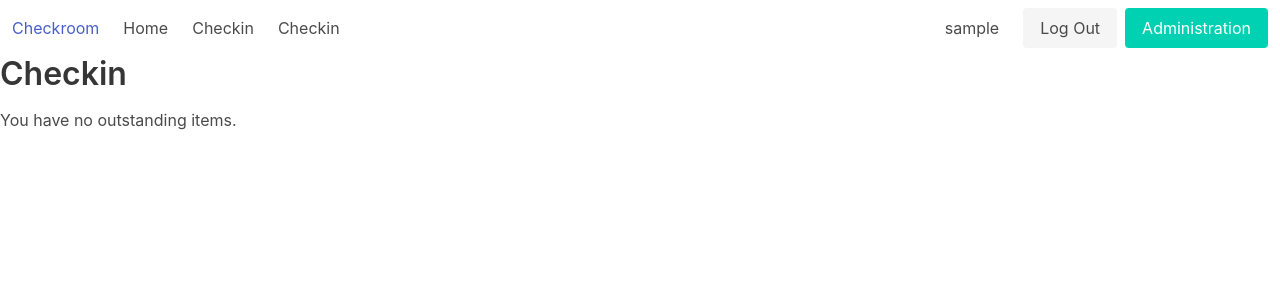
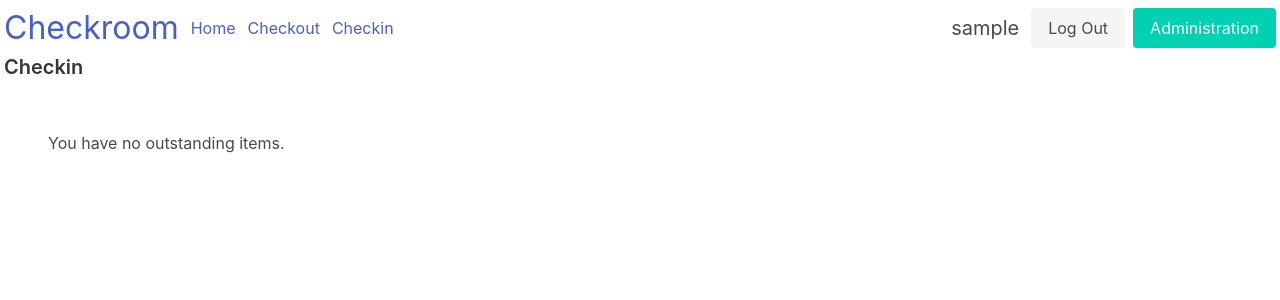
Before and after one commit to GIX-C4RT/checkroom-web-interface, a Flask app: page /checkin in a window 1280 px wide. Shown: the top 300 px of the page. Run offline with Flask 2, Linux system fonts and the light colour scheme; the visitor is signed in with stand-in values (Sample User, id 1); data comes from the database, SQL or seed files in the repository; data that the repository does not hold is empty.

Commit message:
made interface look nicer, replaced homepage placeholder with item lists

```diff
--- a/checkroom/checkroom.py
+++ b/checkroom/checkroom.py
@@ -11,7 +11,9 @@ bp = Blueprint('checkroom', __name__)
 @bp.route('/')
 @login_required
 def index():
-    return render_template('checkroom/index.html.jinja')
+    my_items = get_items(borrower=g.user["id"])
+    available_items = get_items()
+    return render_template('checkroom/index.html.jinja', my_items=my_items, available_items=available_items)
 
 def get_items(borrower=None):
     db = get_db()
@@ -66,12 +68,13 @@ def checkout():
                     ' WHERE id = ?',
                     (id,)
                 ).fetchone()
-
-                flash("Successfully checked out " + item_name["name"])
+                success_message = "Successfully checked out " + item_name["name"] + ". " + \
+                    "Please wait for the robot to bring you your item."
+                flash(success_message)
     if error is not None:
         flash(error)
     available_items = get_items()
-    print(available_items)
+    # print(available_items)
     return render_template('/checkroom/checkout.html.jinja', available_items=available_items)
 
 @bp.route('/checkin', methods=('GET', 'POST'))
@@ -114,5 +117,5 @@ def checkin():
     if error is not None:
         flash(error)
     my_items = get_items(borrower=g.user["id"])
-    print(my_items)
+    # print(my_items)
     return render_template('/checkroom/checkin.html.jinja', my_items=my_items)
--- a/checkroom/templates/auth/login.html.jinja
+++ b/checkroom/templates/auth/login.html.jinja
@@ -1,10 +1,6 @@
 {% extends 'base.html.jinja' %}
 
-{% block title %}Login{% endblock %}
-
-{% block header %}
-    <h1 class="title">Log In</h1>
-{% endblock %}
+{% block title %}Log In{% endblock %}
 
 {% block content %}
 <div class="container is-max-desktop">
--- a/checkroom/templates/auth/register.html.jinja
+++ b/checkroom/templates/auth/register.html.jinja
@@ -1,10 +1,6 @@
 {% extends 'base.html.jinja' %}
 
 {% block title %}Register{% endblock %}
-
-{% block header %}
-    <h1 class="title">Register</h1>
-{% endblock %}
 
 {% block content %}
 <div class="container is-max-desktop">
--- a/checkroom/templates/base.html.jinja
+++ b/checkroom/templates/base.html.jinja
@@ -3,30 +3,28 @@
     <head>
         <meta charset="utf-8">
         <meta name="viewport" content="width=device-width, initial-scale=1">
-        <title>{% block title %}{% endblock %} - Checkroom</title>
+        <title>{% block title %}Base{% endblock %} - Checkroom</title>
         <link rel="stylesheet" href="https://cdn.jsdelivr.net/npm/bulma@0.9.3/css/bulma.min.css">
         <link rel="stylesheet" href="{{ url_for('static', filename='style.css') }}">
     </head>
+
     <body>
-        <nav class="navbar">
-            <div class="navbar-brand">
-                <a class="navbar-item" href="{{ url_for('checkroom.index') }}">Checkroom</a>
+        <nav class="level m-1">
+            <div class="level-left">
+                <a class="level-item is-size-3" href="{{ url_for('checkroom.index') }}">Checkroom</a>
+                <a class="level-item" href="{{ url_for('checkroom.index') }}">Home</a>
+                {% if g.user %}
+                <a class="level-item" href="{{ url_for('checkroom.checkout') }}">Checkout</a>
+                <a class="level-item" href="{{ url_for('checkroom.checkin') }}">Checkin</a>
+                {% endif %}
             </div>
 
-            <div class="navbar-menu">
-                <div class="navbar-start">
-                    <a class="navbar-item" href="{{ url_for('checkroom.index') }}">Home</a>
+            <div class="level-right">
                 {% if g.user %}
-                    <a class="navbar-item" href="{{ url_for('checkroom.checkin') }}">Checkin</a>
-                    <a class="navbar-item" href="{{ url_for('checkroom.checkin') }}">Checkin</a>
-                    {% endif %}
+                <div class="level-item">
+                    <span class="is-size-5">{{ g.user['username'] }}</span>
                 </div>
-                <div class="navbar-end">
-                    {% if g.user %}
-                    <div class="navbar-item">
-                        <span>{{ g.user['username'] }}</span>
-                    </div>
-                    <div class="navbar-item">
+                <div class="level-item">
                     <div class="buttons">
                         <a class="button is-light" href="{{ url_for('auth.logout') }}">Log Out</a>
                         {% if g.user.admin %}
@@ -34,8 +32,9 @@
                         {% endif %}
                     </div>
                 </div>
+
                 {% else %}
-                    <div class="navbar-item">
+                <div class="level-item">
                     <div class="buttons">
                         <a class="button is-primary" href="{{ url_for('auth.register') }}">Register</a>
                         <a class="button is-light" href="{{ url_for('auth.login') }}">Log In</a>
@@ -43,15 +42,23 @@
                 </div>
                 {% endif %}
             </div>
+        </nav>
+
+        <header class="level m-1">
+            <div class="level-left">
+                <h1 class="title is-5">
+                    {{ self.title() }}
+                </h1>
             </div>
-        </nav>
-        <section class="content">
-            <header>
-            {% block header %}{% endblock %}
         </header>
+
         {% for message in get_flashed_messages() %}
-            <div class="flash">{{ message }}</div>
+        <section class="section">
+        <div class="notification">{{ message }}</div>
+        </section>
         {% endfor %}
+
+        <section class="section">
         {% block content %}{% endblock %}
         </section>
     </body>
--- a/checkroom/templates/checkroom/checkin.html.jinja
+++ b/checkroom/templates/checkroom/checkin.html.jinja
@@ -10,7 +10,7 @@
     {% if my_items %}
     <form action="{{ url_for('checkroom.checkin') }}" method="post">
         {{ list_items(my_items) }}
-        <input type="submit" value="Checkin">
+        <input class="button is-success" type="submit" value="Check In">
     </form>
     {% else %}
     <span>You have no outstanding items.</span>
--- a/checkroom/templates/checkroom/checkout.html.jinja
+++ b/checkroom/templates/checkroom/checkout.html.jinja
@@ -10,7 +10,7 @@
     {% if available_items %}
     <form action="{{ url_for('checkroom.checkout') }}" method="post">
         {{ list_items(available_items) }}
-        <input type="submit" value="Checkout">
+        <input class="button is-success" type="submit" value="Check Out">
     </form>
     {% else %}
     <span>There are no available items.</span>
--- a/checkroom/templates/checkroom/item_list.html.jinja
+++ b/checkroom/templates/checkroom/item_list.html.jinja
@@ -1,17 +1,19 @@
-{% macro list_items(items) %}
-<table>
+{% macro list_items(items, buttons=True) %}
+<table class="table is-bordered">
     <tr>
         <th>Item</th>
         <th>Description</th>
-        <th>Select</th>
+        {# <th>Select</th> #}
     </tr>
 {% for item in items %}
     <tr>
         <td>{{ item["name"] }}</td>
         <td>{{ item["description"] }}</td>
+        {% if buttons %}
         <td>
             <input type="radio" name="id" value="{{ item['id'] }}" required>
         </td>
+        {% endif %}
     </tr>
     {% endfor %}
 </table>
```
Also changed, not shown: checkroom/templates/checkroom/index.html.jinja (+21 -1 lines). Lines whose indentation alone changed are shown as unchanged.
